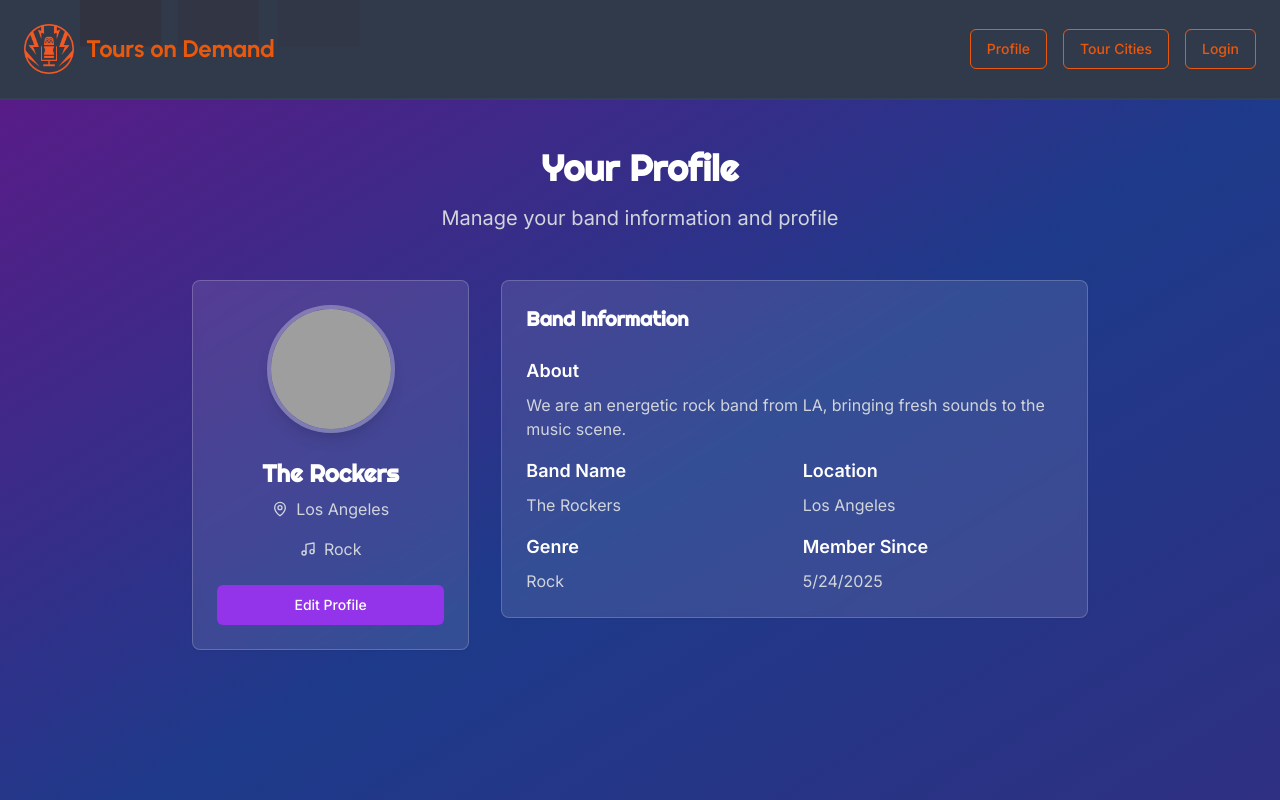
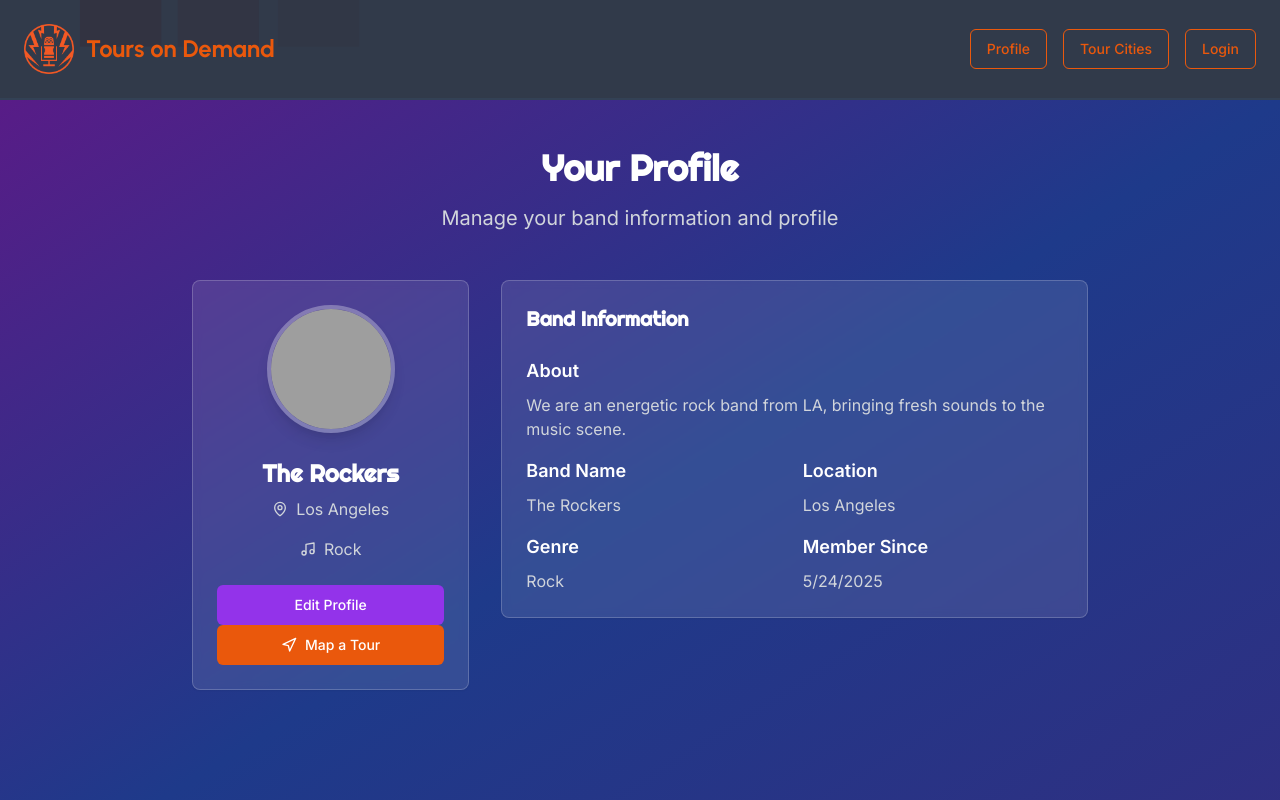
Before and after one commit to TomaraPetty/tours-on-demand, a Next.js app in the folder apps/tours-on-demand/: page /profile in a window 1280 px wide. Shown: the top 800 px of the page. Built offline with nearby package versions, Linux system fonts and the light colour scheme; grey boxes are pictures that could not be loaded.

Commit message:
add button to profile that leads to map

```diff
--- a/apps/tours-on-demand/components/ProfileComponent.tsx
+++ b/apps/tours-on-demand/components/ProfileComponent.tsx
@@ -3,8 +3,9 @@
 import { useState, useEffect } from 'react';
 import { Card } from '@/components/ui/card';
 import { Button } from '@/components/ui/button';
-import { Edit, MapPin, Music } from 'lucide-react';
+import { Edit, MapPin, Music, Navigation } from 'lucide-react';
 import Image from 'next/image';
+import Link from 'next/link';
 
 interface ProfileData {
   bandName: string;
@@ -102,12 +103,21 @@ export function ProfileComponent() {
               <span>{profileData?.genre || 'Rock'}</span>
             </div>
 
+            <div className="space-y-3">
               <Button
                 onClick={() => setIsEditing(!isEditing)}
                 className="w-full bg-purple-600 hover:bg-purple-700 text-white"
               >
                 {isEditing ? 'Cancel' : 'Edit Profile'}
               </Button>
+
+              <Link href="/tour-cities">
+                <Button className="w-full bg-orange-600 hover:bg-orange-700 text-white">
+                  <Navigation className="w-4 h-4 mr-2" />
+                  Map a Tour
+                </Button>
+              </Link>
+            </div>
           </div>
         </Card>
       </div>
```
Lines whose indentation alone changed are shown as unchanged.
